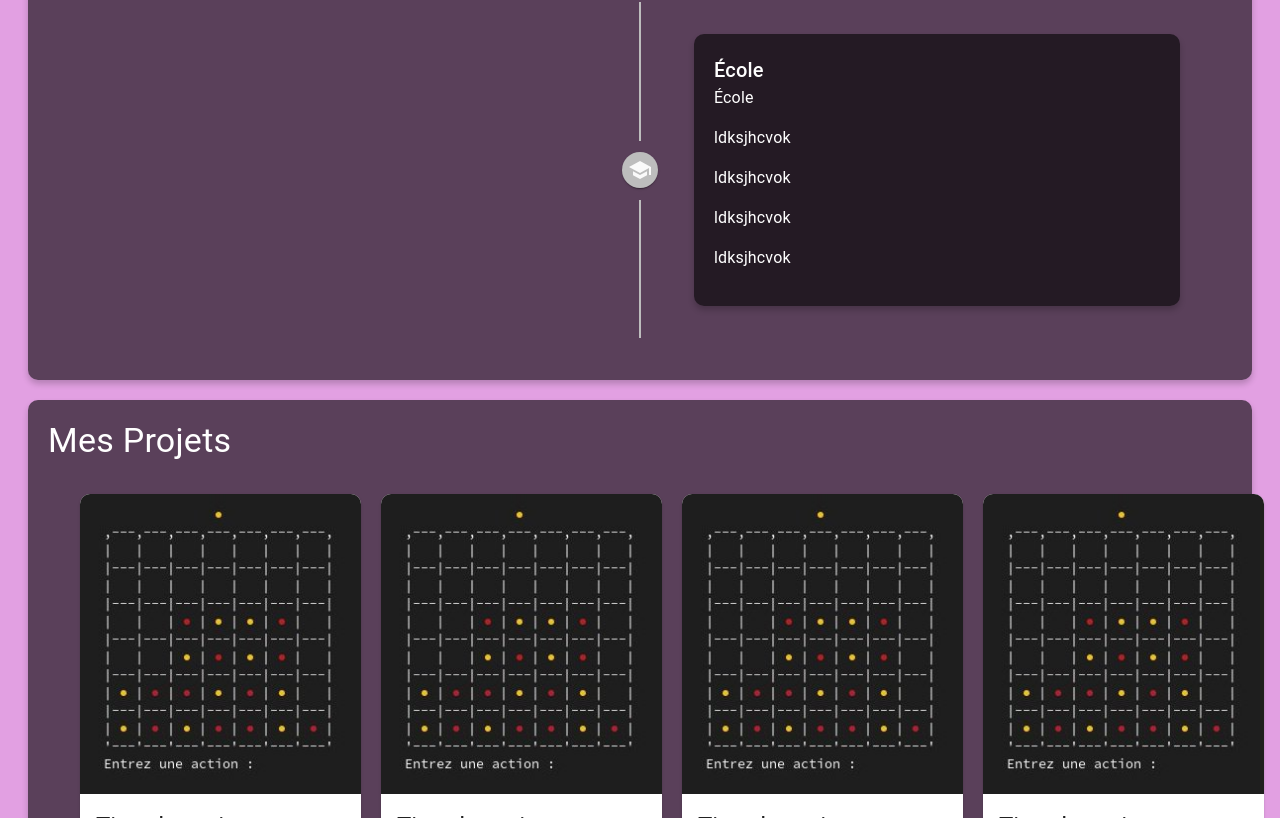
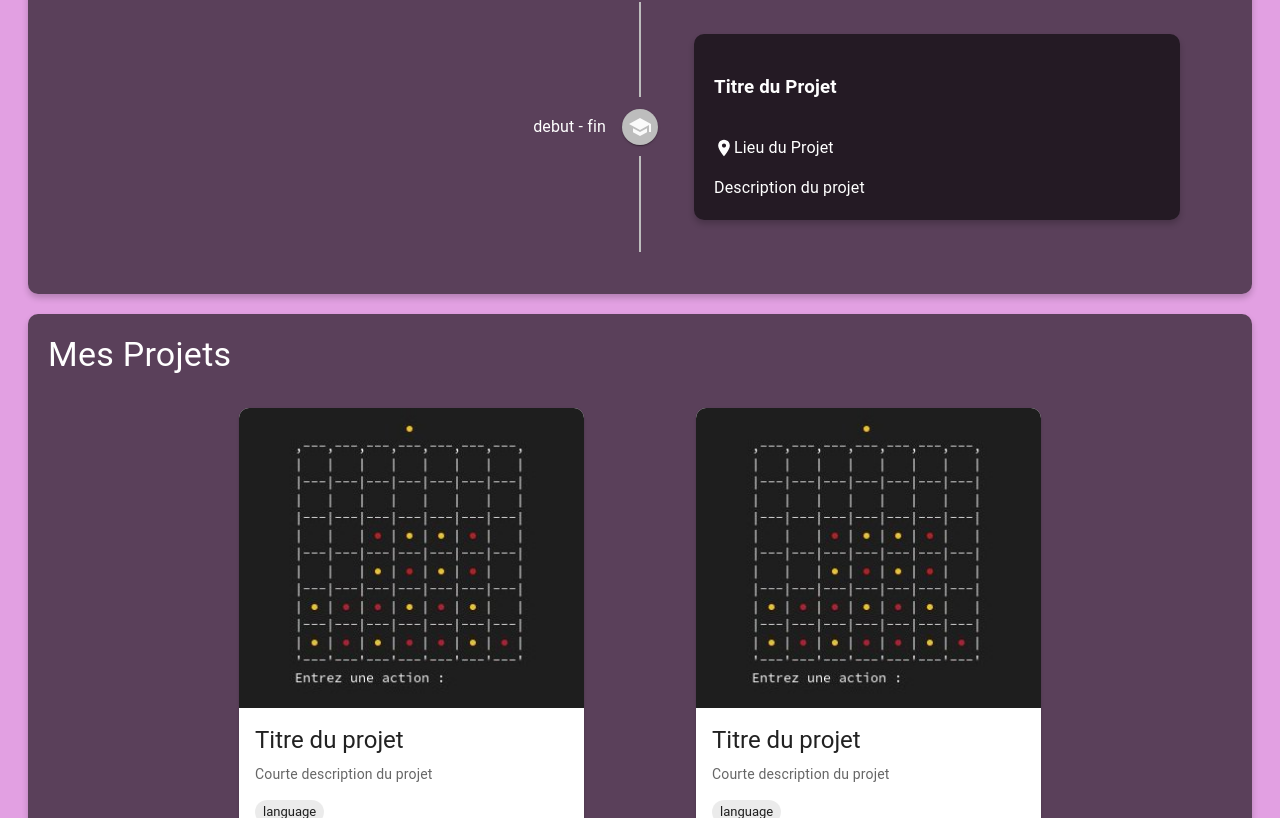
Before and after one commit to DuncanC42/portfolio-react, a React (Vite) app: page / in a window 1280 px wide. Shown: the part 622-1440 px from the top of the page. Built offline with nearby package versions, Linux system fonts and the light colour scheme.

Commit message:
timeline adjustment, and projects display

```diff
--- a/src/components/projectsGallery/ProjectCard.css
+++ b/src/components/projectsGallery/ProjectCard.css
@@ -1,5 +1,6 @@
 .projectCard{
     margin-bottom : 2%;
+    width: fit-content;
 }
 .projectCard>div{
     border-radius: 10px;
--- a/src/components/projectsGallery/ProjectGallery.css
+++ b/src/components/projectsGallery/ProjectGallery.css
@@ -1,7 +1,8 @@
 .ProjectGallery {
-    display: grid;
-    grid-template-columns: repeat(4, 1fr);
-    gap: 20px; /* Adjust the gap between cards as needed */
+    display: flex;
+    flex-wrap: wrap;
+    gap: 10%;
     padding: 2em;
-    width: 100%;
+    width: auto;
+    justify-content: center;
 }
--- a/src/components/projectsGallery/ProjectGallery.jsx
+++ b/src/components/projectsGallery/ProjectGallery.jsx
@@ -11,6 +11,9 @@ export const ProjectGallery = () => {
                 <ProjectCard></ProjectCard>
                 <ProjectCard></ProjectCard>
                 <ProjectCard></ProjectCard>
+                <ProjectCard></ProjectCard>
+                <ProjectCard></ProjectCard>
+                <ProjectCard></ProjectCard>
             </div>
 
         </Container>
--- a/src/components/timeline/Timeline.css
+++ b/src/components/timeline/Timeline.css
@@ -0,0 +1,5 @@
+.location {
+    display: flex;
+    flex-direction: row;
+    align-items: center;
+}
--- a/src/components/timeline/Timeline.jsx
+++ b/src/components/timeline/Timeline.jsx
@@ -1,29 +1,47 @@
 import {Container} from "../container/Container.jsx";
 import './Timeline.css';
 import {Typography} from "@mui/material";
-import {Timeline, TimelineConnector, TimelineContent, TimelineDot, TimelineItem, TimelineSeparator} from '@mui/lab';
-import {School} from "@mui/icons-material";
+import {
+    Timeline,
+    TimelineConnector,
+    TimelineContent,
+    TimelineDot,
+    TimelineItem,
+    TimelineOppositeContent,
+    TimelineSeparator
+} from '@mui/lab';
+import {School, LocationOn} from "@mui/icons-material";
 
 export const ProjectTimeline = () => {
     return (
         <Container title="Mon Parcours">
             <Timeline position="alternate">
                 <TimelineItem>
+                    <TimelineOppositeContent
+                        sx={{ m: 'auto 0' }}
+                        align="right"
+                        variant="body1"
+                        color="white"
+                    >
+                        debut - fin
+                    </TimelineOppositeContent>
                     <TimelineSeparator>
-                        <TimelineConnector />
+                        <TimelineConnector/>
                         <TimelineDot>
-                            <School />
+                            <School/>
                         </TimelineDot>
-                        <TimelineConnector />
+                        <TimelineConnector/>
                     </TimelineSeparator>
-                    <TimelineContent sx={{ py: '12px', px: 2 }}>
+                    <TimelineContent sx={{py: '12px', px: 2}}>
                         <Container>
-                            <Typography variant="h6" component="h1">École</Typography>
-                            <Typography variant="body1" component="p">École</Typography>
-                            <p>ldksjhcvok</p>
-                            <p>ldksjhcvok</p>
-                            <p>ldksjhcvok</p>
-                            <p>ldksjhcvok</p>
+                            <h3>Titre du Projet</h3>
+                            <div className="location">
+                                <LocationOn fontSize="small"/>
+                                <p>Lieu du Projet</p>
+                            </div>
+                            <div className="description">
+                                Description du projet
+                            </div>
                         </Container>
                     </TimelineContent>
                 </TimelineItem>
```
